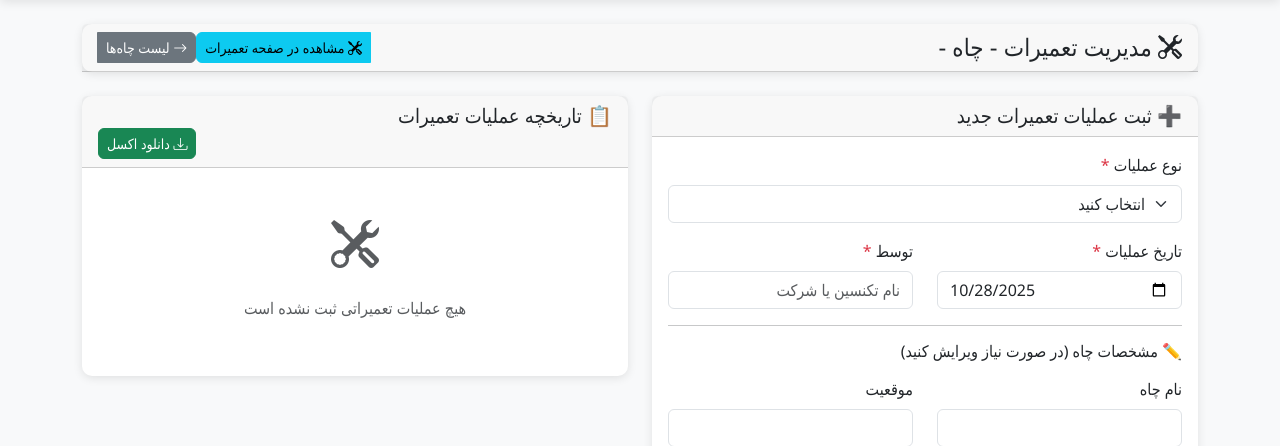
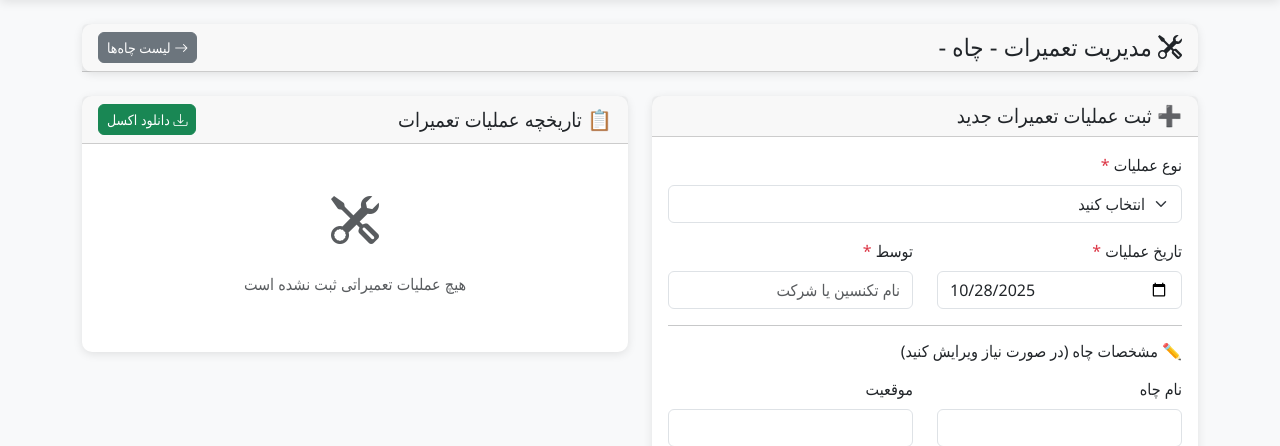
Before and after one commit to Reza010101/pump-managment, a Flask app: template templates/well_maintenance.html in a window 1280 px wide. Shown: the part 56-502 px from the top of the page. Run offline with Flask 3, Linux system fonts and the light colour scheme; the template is opened without the code that fills it, so the values that code supplies are empty; some libraries are stand-ins or nearby versions.

Commit message:
chore(ui/excel): اعمال تغییرات جزئی رابط کاربری و اصلاح تیتر خروجی اکسل

```diff
--- a/templates/well_maintenance.html
+++ b/templates/well_maintenance.html
@@ -13,9 +13,6 @@
                     مدیریت تعمیرات - چاه {{ well.well_number }} - {{ well.name }}
                 </h4>
                 <div class="btn-group">
-                    <a href="/wells/{{ well.id }}/maintenance" class="btn btn-info btn-sm">
-                        <i class="bi bi-tools"></i> مشاهده در صفحه تعمیرات
-                    </a>
                     <a href="/wells" class="btn btn-secondary btn-sm">
                         <i class="bi bi-arrow-right"></i> لیست چاه‌ها
                     </a>
@@ -167,14 +164,14 @@
             <!-- تاریخچه تعمیرات (راست) -->
             <div class="col-md-6">
                 <div class="card">
-                    <div class="card-header">
-                        <h5 class="mb-0">📋 تاریخچه عملیات تعمیرات</h5>
-                        <div class="btn-group float-start">
-                            <a href="/wells/{{ well.id }}/export_history" class="btn btn-success btn-sm">
-                                <i class="bi bi-download"></i> دانلود اکسل
-                            </a>
+                        <div class="card-header d-flex justify-content-between align-items-center">
+                            <h5 class="mb-0">📋 تاریخچه عملیات تعمیرات</h5>
+                            <div class="btn-group">
+                                <a href="/wells/{{ well.id }}/export_history" class="btn btn-success btn-sm">
+                                    <i class="bi bi-download"></i> دانلود اکسل
+                                </a>
+                            </div>
                         </div>
-                    </div>
                     <div class="card-body">
                         {% if maintenance_operations %}
                         <div class="table-responsive">
--- a/utils/export_utils.py
+++ b/utils/export_utils.py
@@ -310,7 +310,7 @@ def export_well_history_to_excel(well_id):
 
         # Insert title row
         worksheet.insert_rows(1)
-        worksheet['A1'] = f"تاریخچه تعمیرات چاه {well_number} - {well_name}"
+        worksheet['A1'] = f"تاریخچه تعمیرات چاه {well_number}"
         last_col = get_column_letter(df.shape[1]) if df.shape[1] >= 1 else 'A'
         worksheet.merge_cells(f'A1:{last_col}1')
         worksheet['A1'].font = Font(size=14, bold=True)
```
